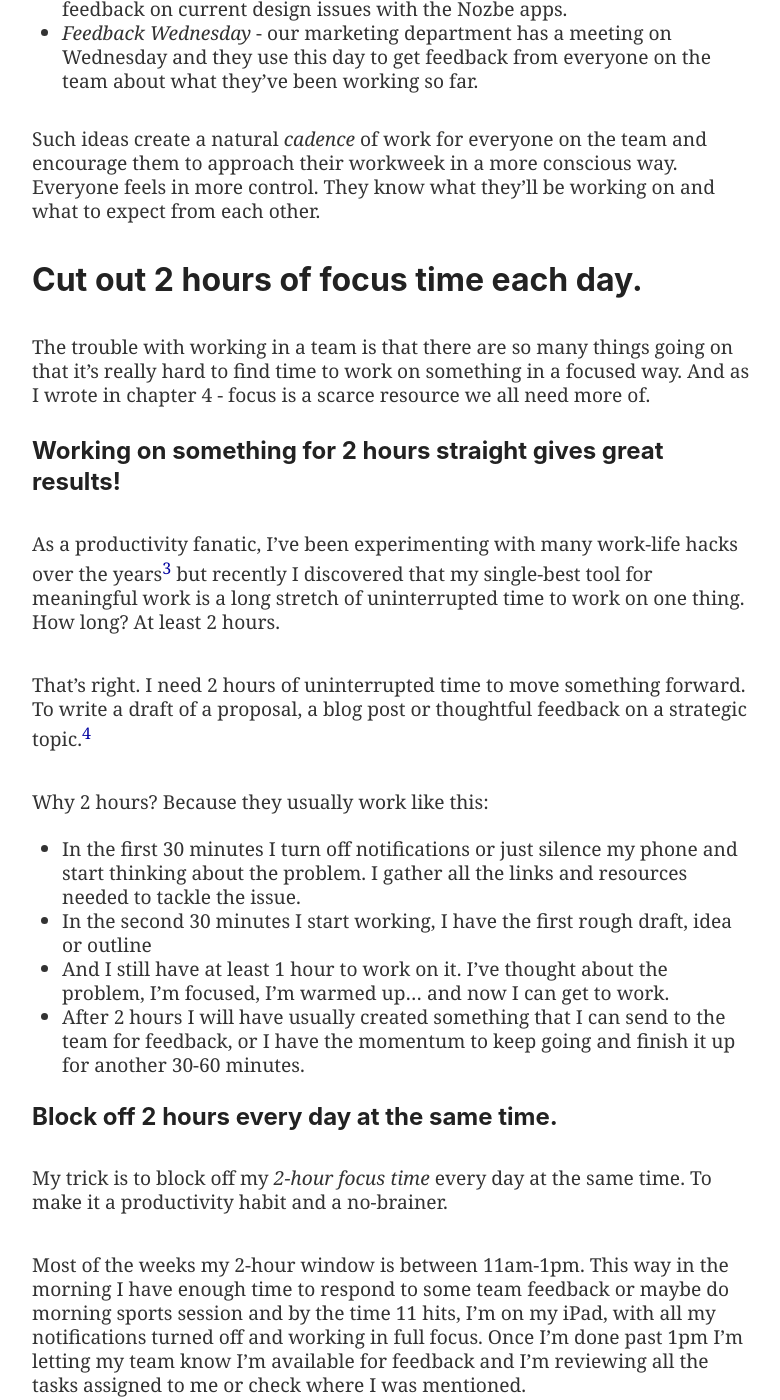
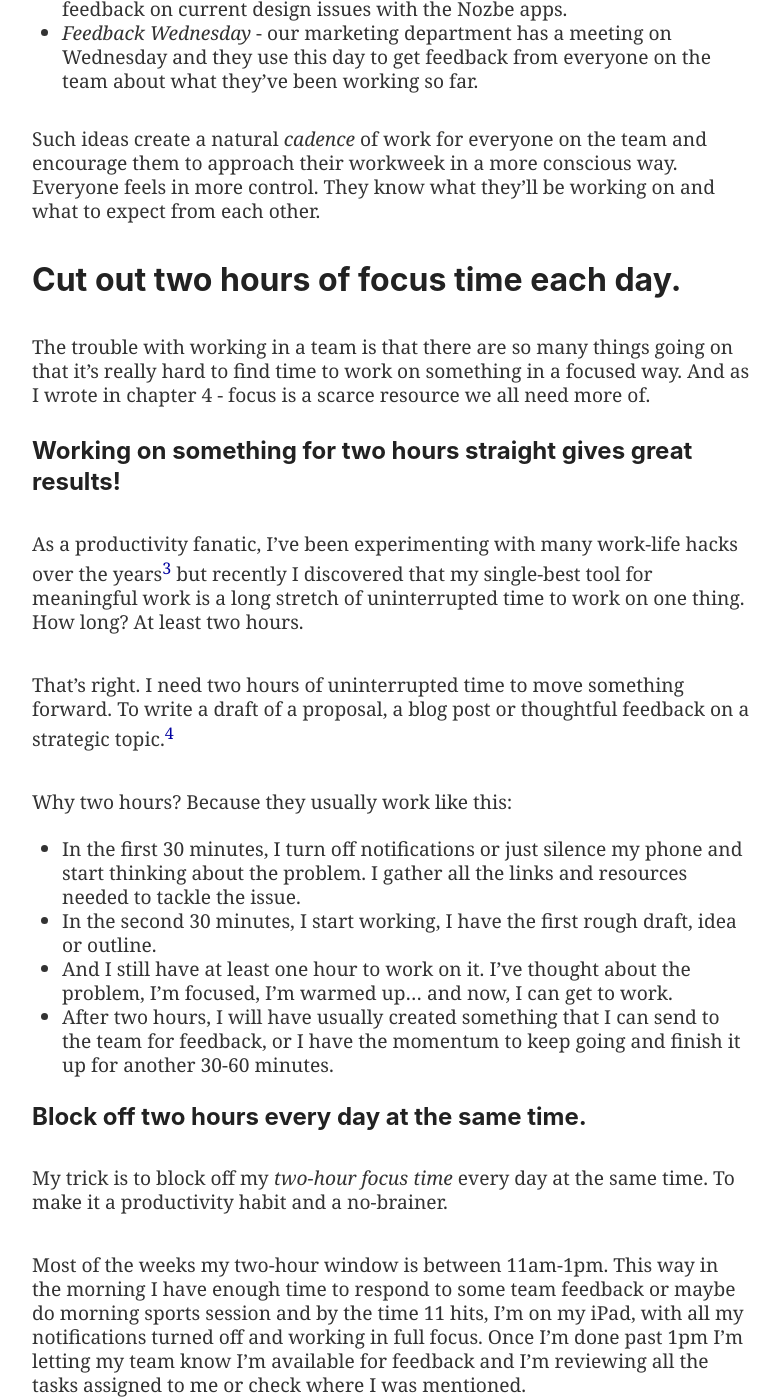
Before and after one commit to Nozbe/NoOffice.org, a Jekyll site: the page built from _book/week.md, in a window 1280 px wide and 1400 px high, scrolled down 3720 px. Shown: the whole window, without its empty margins (248-1028 px from the left). Built offline with Jekyll 4.4.1, drawn with Linux system fonts in a browser that asks for light colours; some of the changed text lies outside the part shown.

Commit message:
Update week.md

```diff
--- a/_book/week.md
+++ b/_book/week.md
@@ -1,7 +1,7 @@
 ---
 part: one
 title: Design your workweek
-subtitle: "Set flexible hours, themed days and find stretches of uninterrupted time."
+subtitle: "Set flexible hours, themed days and find stretches of uninterrupted time"
 ---
 
 * TOC
@@ -17,9 +17,9 @@ Because a typical person wakes up in the morning, eats breakfast, commutes to wo
 
 But is it true, though? Do we all work like this? Is everyone the same?
 
-### Not everyone is in the same phase of life...
+### Not everyone is in the same phase of life…
 
-Some people have young kids, so they have to get them to school and also pick them up from there. Some have teenage kids who don't need so much care and others have no kids at all. Some have partners, others are single. Some are in their twenties, or thirties, or forties, or fifties, or sixties... you get a picture.
+Some people have young kids, so they have to get them to school and also pick them up from there. Some have teenage kids who don't need so much care and others have no kids at all. Some have partners, others are single. Some are in their twenties, or thirties, or forties, or fifties, or sixties… you get a picture.
 
 All these factors influence the flow of a day for a person. It's preposterous to assume that everyone should adhere to the same uniform 9-5 schedule even though their situation in life is completely different.
 
@@ -27,7 +27,7 @@ On top of that, there are people who love waking up early in the morning. Others
 
 ### Let's stop with factory-like shifts
 
-Just because you have an office that everyone is going to, doesn't mean that people have to be there 9-5. Office should be a tool you use to get work done. Office should not be an arbiter of schedule. Office is not a factory where you crank widgets.
+Just because you have an office that everyone is going to doesn't mean that people have to be there 9-5. Office should be a tool you use to get work done. Office should not be an arbiter of schedule. Office is not a factory where you crank widgets.
 
 People on the team should be able to determine their own schedules. Come early in the morning if they fancy, leave work to run some errands in the middle of the day or just have a walk because the weather is nice. Come in the evening for their own night shift if they feel like it.
 
@@ -67,28 +67,28 @@ The same exercise can be done together with people you work with. This way a tea
 
 Such ideas create a natural *cadence* of work for everyone on the team and encourage them to approach their workweek in a more conscious way. Everyone feels in more control. They know what they'll be working on and what to expect from each other.
 
-## Cut out 2 hours of focus time each day.
+## Cut out two hours of focus time each day.
 
 The trouble with working in a team is that there are so many things going on that it's really hard to find time to work on something in a focused way. And as I wrote in chapter 4 - focus is a scarce resource we all need more of.
 
-### Working on something for 2 hours straight gives great results!
+### Working on something for two hours straight gives great results!
 
-As a productivity fanatic, I've been experimenting with many work-life hacks over the years[^3] but recently I discovered that my single-best tool for meaningful work is a long stretch of uninterrupted time to work on one thing. How long? At least 2 hours.
+As a productivity fanatic, I've been experimenting with many work-life hacks over the years[^3] but recently I discovered that my single-best tool for meaningful work is a long stretch of uninterrupted time to work on one thing. How long? At least two hours.
 
-That's right. I need 2 hours of uninterrupted time to move something forward. To write a draft of a proposal, a blog post or thoughtful feedback on a strategic topic.[^4]
+That's right. I need two hours of uninterrupted time to move something forward. To write a draft of a proposal, a blog post or thoughtful feedback on a strategic topic.[^4]
 
-Why 2 hours? Because they usually work like this:
+Why two hours? Because they usually work like this:
 
-* In the first 30 minutes I turn off notifications or just silence my phone and start thinking about the problem. I gather all the links and resources needed to tackle the issue.
-* In the second 30 minutes I start working, I have the first rough draft, idea or outline
-* And I still have at least 1 hour to work on it. I've thought about the problem, I'm focused, I'm warmed up... and now I can get to work.
-* After 2 hours I will have usually created something that I can send to the team for feedback, or I have the momentum to keep going and finish it up for another 30-60 minutes.
+* In the first 30 minutes, I turn off notifications or just silence my phone and start thinking about the problem. I gather all the links and resources needed to tackle the issue.
+* In the second 30 minutes, I start working, I have the first rough draft, idea or outline.
+* And I still have at least one hour to work on it. I've thought about the problem, I'm focused, I'm warmed up… and now, I can get to work.
+* After two hours, I will have usually created something that I can send to the team for feedback, or I have the momentum to keep going and finish it up for another 30-60 minutes.
 
-### Block off 2 hours every day at the same time.
+### Block off two hours every day at the same time.
 
-My trick is to block off my *2-hour focus time* every day at the same time. To make it a productivity habit and a no-brainer.
+My trick is to block off my *two-hour focus time* every day at the same time. To make it a productivity habit and a no-brainer.
 
-Most of the weeks my 2-hour window is between 11am-1pm. This way in the morning I have enough time to respond to some team feedback or maybe do morning sports session and by the time 11 hits, I'm on my iPad, with all my notifications turned off and working in full focus. Once I'm done past 1pm I'm letting my team know I'm available for feedback and I'm reviewing all the tasks assigned to me or check where I was mentioned.
+Most of the weeks my two-hour window is between 11am-1pm. This way in the morning I have enough time to respond to some team feedback or maybe do morning sports session and by the time 11 hits, I'm on my iPad, with all my notifications turned off and working in full focus. Once I'm done past 1pm I'm letting my team know I'm available for feedback and I'm reviewing all the tasks assigned to me or check where I was mentioned.
 
 Once I started doing that I could easily communicate it to my team, that between 11:00-13:00 I'm not available as I'm working on my *focus task*. This way I'm also leading by example as I really want everyone on my team to have as much uninterrupted stretches of time as well.
 
```
Also changed, not shown: other parts of _book/week.md (+1 -1 lines).
